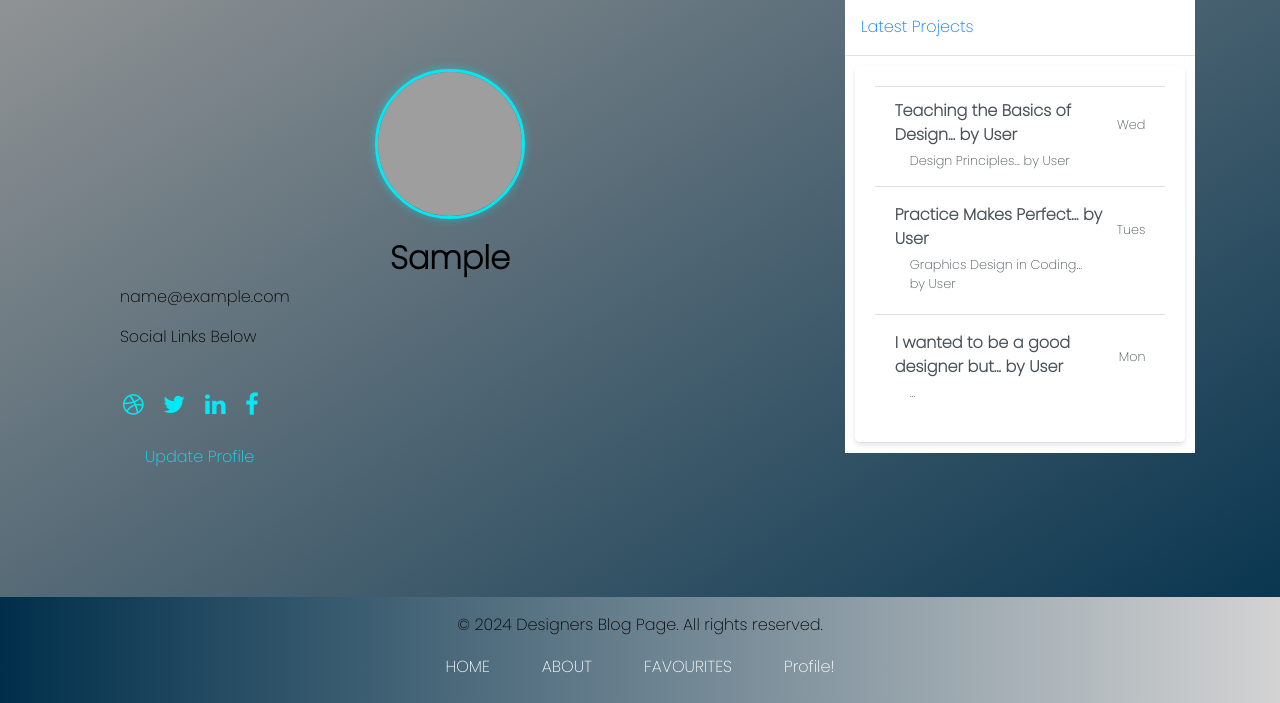
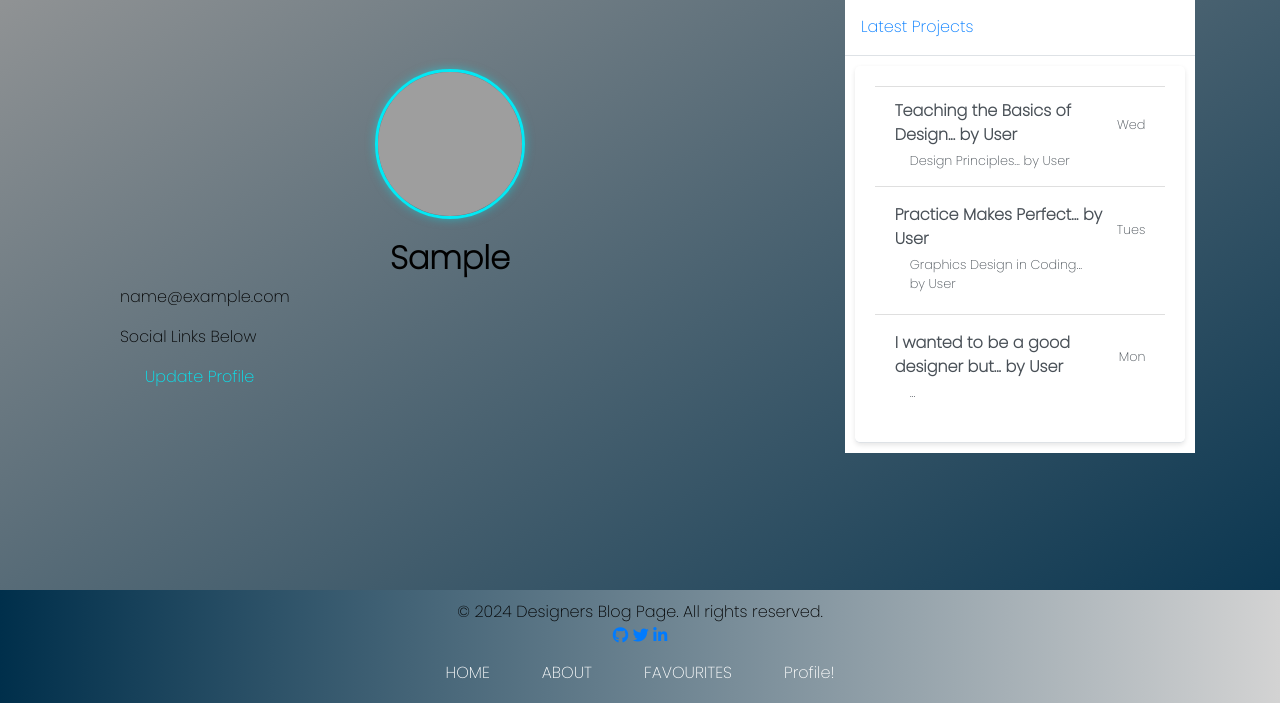
Before and after one commit to OwenD-24/Graphic-Design-Blog, a Django app: page /users/profile/sample/ in a window 1280 px wide. Shown: the part 97-800 px from the top of the page. Run offline with Django 4.2, Linux system fonts and the light colour scheme; the visitor is signed in with stand-in values (Sample User, id 1); data comes from the database, SQL or seed files in the repository; some libraries are stand-ins or nearby versions; grey boxes are pictures that could not be loaded.

Commit message:
AADED: Added soical icons to footer and tried to get them on profile page but did not work as I wanted but I have tried everything

```diff
--- a/blog/templates/blog/base.html
+++ b/blog/templates/blog/base.html
@@ -11,6 +11,9 @@
 
     <!-- Title -->
     <title>The GFX Blog!</title>
+
+    <!-- Font Awesome CDN -->
+    <link rel="stylesheet" href="https://cdnjs.cloudflare.com/ajax/libs/font-awesome/6.0.0/css/all.min.css">
 
     <!-- Bootstrap CSS -->
     <link rel="stylesheet" href="https://maxcdn.bootstrapcdn.com/bootstrap/4.0.0/css/bootstrap.min.css">
@@ -68,7 +71,8 @@
             <div class="col-md-4">
                 <div class="content-container">
                     <div class="d-flex flex-column align-items-stretch flex-shrink-0 bg-white">
-                        <a id="list-group" href="" class="d-flex align-items-center flex-shrink-0 p-3 link-dark text-decoration-none border-bottom">
+                        <a id="list-group" href=""
+                            class="d-flex align-items-center flex-shrink-0 p-3 link-dark text-decoration-none border-bottom">
                             <span class="fs-5 fw-semibold" id="gist-btn">Latest Projects</span>
                         </a>
                         <div class="latest-projects list-group list-group-flush border-bottom scrollarea">
@@ -101,8 +105,19 @@
         </div>
     </main>
 
-    <footer class="footer mt-auto py-3 bg-light">
+    <footer class="footer-content">
         <span class="text-muted">&copy; 2024 Designers Blog Page. All rights reserved.</span>
+        <div class="footer-social-icons"></div>
+        <a href="https://github.com/OwenD-24" target="_blank" class="social-icon">
+            <i class="fab fa-github"></i>
+        </a>
+        <a href="https://twitter.com/" target="_blank" class="social-icon">
+            <i class="fab fa-twitter"></i>
+        </a>
+        <a href="https://linkedin.com/" target="_blank" class="social-icon">
+            <i class="fab fa-linkedin"></i>
+        </a>
+        </div>
         <div class="footer-links">
             <a class="nav-item nav-link" href="{% url 'blog-home' %}">HOME</a>
             <a class="nav-item nav-link" href="{% url 'blog-about' %}">ABOUT</a>
--- a/users/forms.py
+++ b/users/forms.py
@@ -20,4 +20,4 @@ class UserUpdateForm(forms.ModelForm):
 class ProfileUpdateForm(forms.ModelForm):
     class Meta:
         model = Profile
-        fields = ['image']
+        fields = ['image', 'github', 'twitter', 'linkedin']
--- a/users/models.py
+++ b/users/models.py
@@ -4,6 +4,9 @@ from django.db import models
 class Profile(models.Model):
     user = models.OneToOneField(User, on_delete=models.CASCADE)
     image = models.ImageField(default='default_lahajp.webp', upload_to='profile_pics')
+    github = models.URLField(max_length=200, blank=True, null=True)
+    twitter = models.URLField(max_length=200, blank=True, null=True)
+    linkedin = models.URLField(max_length=200, blank=True, null=True)
 
     def __str__(self):
         return f'{self.user.username} Profile'
--- a/users/templates/users/profile.html
+++ b/users/templates/users/profile.html
@@ -16,10 +16,24 @@
     <h1 id="profile-h1">{{ user.username|title }}</h1>
     <p class="title">{{ user.email }}</p>
     <p>Social Links Below</p>
-    <a href="#" id="auth-links"><i class="fa fa-dribbble"></i></a>
-    <a href="#" id="auth-links"><i class="fa fa-twitter"></i></a>
-    <a href="#" id="auth-links"><i class="fa fa-linkedin"></i></a>
-    <a href="#" id="auth-links"><i class="fa fa-facebook"></i></a>
+    <div class="social-icons">
+        {% if user.profile.facebook %}
+        <a href="{{ user.profile.github }}" target="_blank" id="auth-links">
+            <i class="fa fa-github"></i>
+        </a>
+        {% endif %}
+        {% if user.profile.twitter %}
+        <a href="{{ user.profile.twitter }}" target="_blank" id="auth-links">
+            <i class="fa fa-twitter"></i>
+        </a>
+        {% endif %}
+        {% if user.profile.instagram %}
+        <a href="{{ user.profile.linkedin }}" target="_blank" id="auth-links">
+            <i class="fa fa-linkedin"></i>
+        </a>
+        {% endif %}
+    </div>
+
 
     <form action="" method="post" enctype="multipart/form-data">
         {% csrf_token %}
```
Also changed, not shown: blog/static/blog/main.css (+28 -0 lines), users/migrations/0004_profile_github_profile_linkedin_profile_twitter.py (added), users/migrations/0005_profile_youtube.py (added), users/migrations/0006_remove_profile_youtube.py (added). Lines whose indentation alone changed are shown as unchanged.
